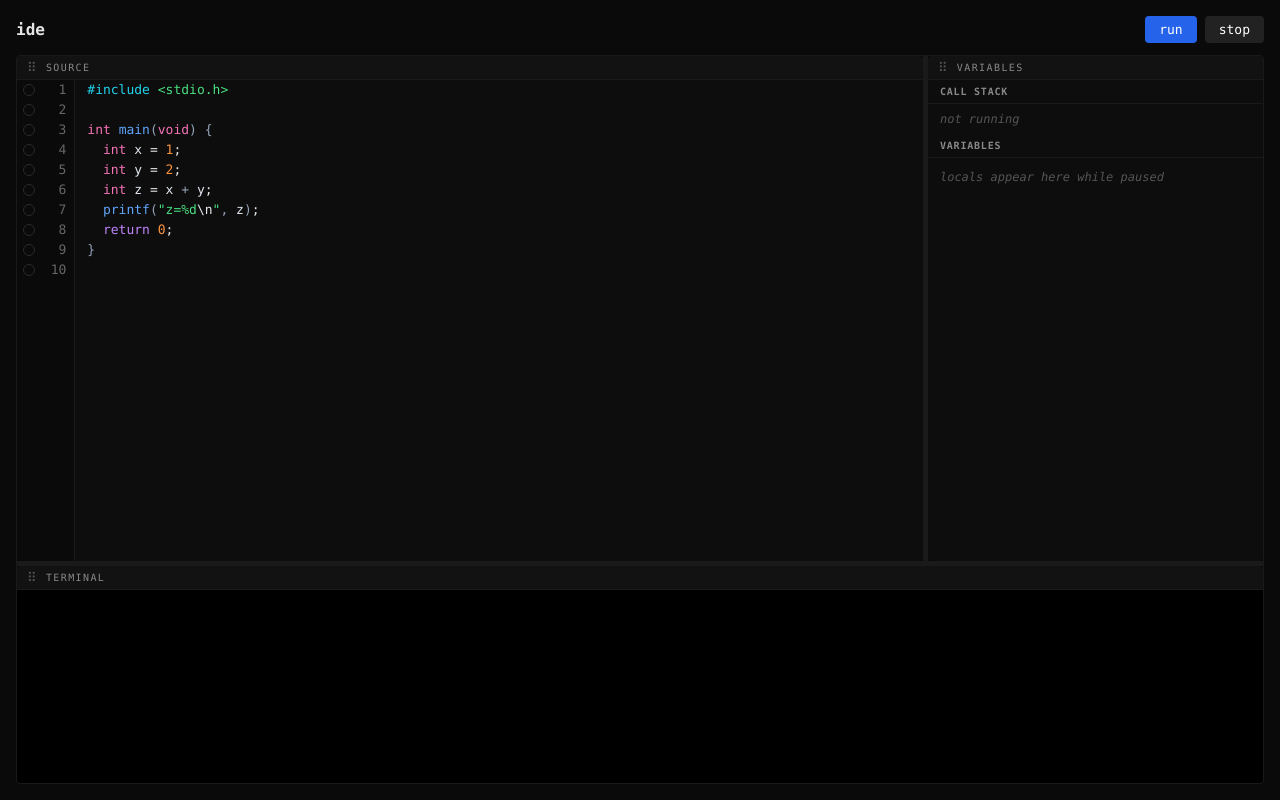
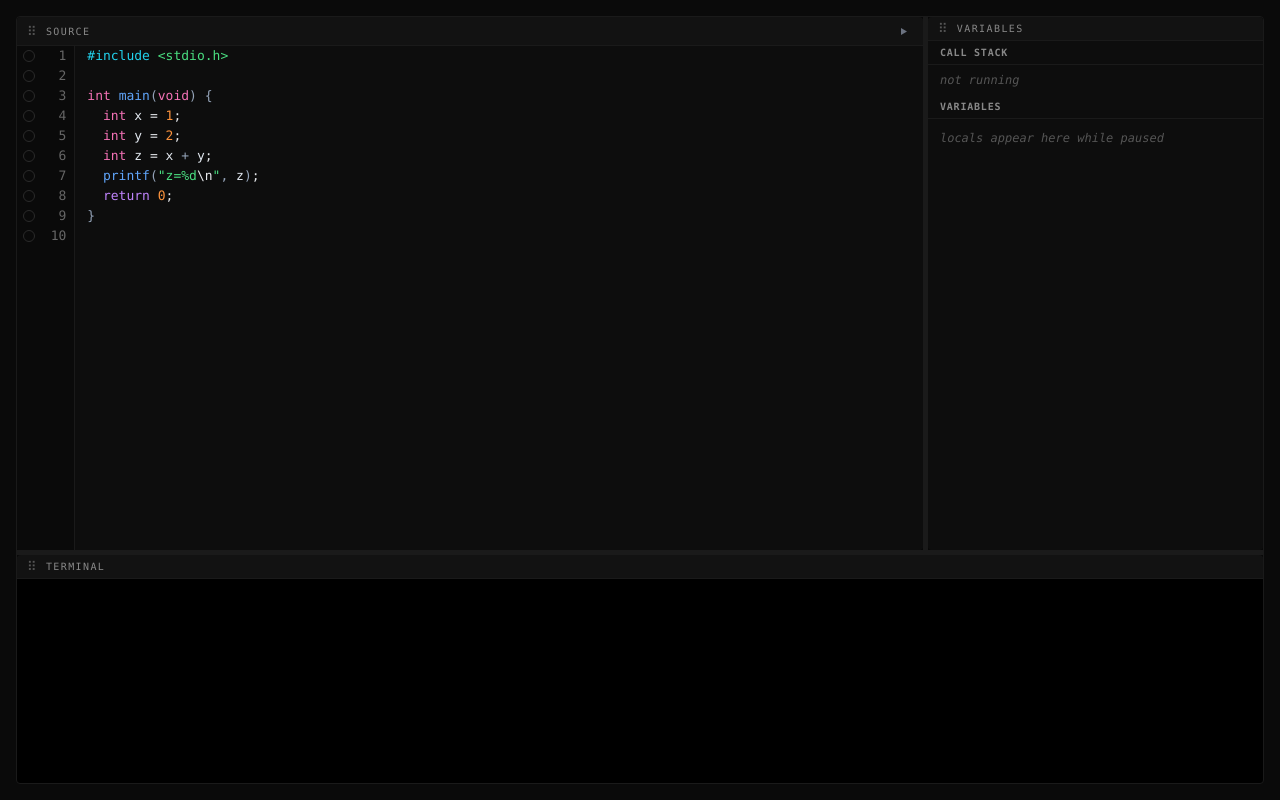
Before and after one commit to fabioibanez/ide, a Next.js app: page / in a window 1280 px wide. Built offline with nearby package versions, Linux system fonts and the light colour scheme.

Commit message:
feat: caviar action toolbar

```diff
--- a/app/page.tsx
+++ b/app/page.tsx
@@ -4,8 +4,8 @@ import { useCallback, useRef, useState } from 'react';
 
 import CodeEditor from '@/components/CodeEditor';
 import { defaultCode } from '@/components/constants';
-import { IdeHeader } from '@/components/IdeHeader';
 import ResizableWorkspace from '@/components/ResizableWorkspace';
+import { SourceActions } from '@/components/SourceActions';
 import Terminal, { type TerminalHandle } from '@/components/Terminal';
 import { VariablesPanel } from '@/components/VariablesPanel';
 import { useExecution } from '@/hooks/useExecution';
@@ -32,26 +32,13 @@ export default function Page() {
   return (
     <main
       style={{
+        height: '100vh',
+        padding: 16,
+        boxSizing: 'border-box',
         display: 'flex',
         flexDirection: 'column',
-        height: '100vh',
-        padding: 16,
-        gap: 12,
-        boxSizing: 'border-box',
       }}
     >
-      <IdeHeader
-        isRunning={exec.isRunning}
-        isPaused={exec.isPaused}
-        onRun={() => void exec.run(code, breakpoints)}
-        onStop={exec.stop}
-        onContinue={exec.resume}
-        onStepOver={exec.stepOver}
-        onStepIn={exec.stepIn}
-        onStepOut={exec.stepOut}
-      />
-
-      <div style={{ flex: 1, minHeight: 0, display: 'flex', flexDirection: 'column' }}>
       <ResizableWorkspace
         panes={{
           editor: (
@@ -77,8 +64,21 @@ export default function Page() {
           ),
           output: <Terminal ref={terminalRef} />,
         }}
+        paneActions={{
+          editor: (
+            <SourceActions
+              isRunning={exec.isRunning}
+              isPaused={exec.isPaused}
+              onRun={() => void exec.run(code, breakpoints)}
+              onStop={exec.stop}
+              onContinue={exec.resume}
+              onStepOver={exec.stepOver}
+              onStepIn={exec.stepIn}
+              onStepOut={exec.stepOut}
             />
-      </div>
+          ),
+        }}
+      />
     </main>
   );
 }
--- a/components/Btn.tsx
+++ /dev/null
@@ -1,31 +0,0 @@
-'use client';
-
-import { FONT } from './constants';
-
-export function Btn(props: {
-  label: string;
-  onClick: () => void;
-  disabled?: boolean;
-  color: string;
-}) {
-  const { label, onClick, disabled, color } = props;
-  return (
-    <button
-      type="button"
-      onClick={onClick}
-      disabled={disabled}
-      style={{
-        padding: '6px 14px',
-        background: disabled ? '#222' : color,
-        color: '#fff',
-        border: 'none',
-        borderRadius: 4,
-        cursor: disabled ? 'not-allowed' : 'pointer',
-        fontFamily: FONT,
-        fontSize: 13,
-      }}
-    >
-      {label}
-    </button>
-  );
-}
--- a/components/IdeHeader.tsx
+++ /dev/null
@@ -1,49 +0,0 @@
-'use client';
-
-import { Btn } from './Btn';
-
-export type IdeHeaderProps = {
-  isRunning: boolean;
-  isPaused: boolean;
-  onRun: () => void;
-  onStop: () => void;
-  onContinue: () => void;
-  onStepOver: () => void;
-  onStepIn: () => void;
-  onStepOut: () => void;
-};
-
-export function IdeHeader(props: IdeHeaderProps) {
-  const {
-    isRunning,
-    isPaused,
-    onRun,
-    onStop,
-    onContinue,
-    onStepOver,
-    onStepIn,
-    onStepOut,
-  } = props;
-
-  return (
-    <header style={{ display: 'flex', alignItems: 'center', gap: 8 }}>
-      <h1 style={{ margin: 0, fontSize: 16, fontWeight: 600 }}>ide</h1>
-      <div style={{ flex: 1 }} />
-      <Btn
-        label={isRunning ? 'running…' : 'run'}
-        onClick={onRun}
-        disabled={isRunning}
-        color="#2563eb"
-      />
-      <Btn label="stop" onClick={onStop} disabled={!isRunning} color="#7f1d1d" />
-      {isPaused && (
-        <>
-          <Btn label="continue" onClick={onContinue} color="#16a34a" />
-          <Btn label="step over" onClick={onStepOver} color="#334155" />
-          <Btn label="step in" onClick={onStepIn} color="#334155" />
-          <Btn label="step out" onClick={onStepOut} color="#334155" />
-        </>
-      )}
-    </header>
-  );
-}
--- a/components/ResizableWorkspace.tsx
+++ b/components/ResizableWorkspace.tsx
@@ -74,10 +74,12 @@ function persistPlacement(p: Placement) {
 function DockZone({
   zone,
   pane,
+  actions,
   children,
 }: {
   zone: ZoneId;
   pane: PaneId;
+  actions?: ReactNode;
   children: ReactNode;
 }) {
   const { setNodeRef: setDropRef, isOver } = useDroppable({
@@ -136,6 +138,19 @@ function DockZone({
           ⠿
         </span>
         {PANE_LABELS[pane]}
+        {actions && (
+          <>
+            <div style={{ flex: 1 }} />
+            <div
+              // Stop drag activation when interacting with actions; the title bar
+              // owns dnd-kit's pointerdown listener.
+              onPointerDown={(e) => e.stopPropagation()}
+              style={{ display: 'flex', alignItems: 'center', gap: 2, cursor: 'auto' }}
+            >
+              {actions}
+            </div>
+          </>
+        )}
       </div>
       <div
         style={{
@@ -155,13 +170,15 @@ function DockZone({
 
 export type ResizableWorkspaceProps = {
   panes: Record<PaneId, ReactNode>;
+  /** Optional action slot rendered on the right of each pane's title bar. */
+  paneActions?: Partial<Record<PaneId, ReactNode>>;
 };
 
 /**
  * VS Code–style dock: main (left) | side (right) on top, full-width panel on bottom.
  * Drag a pane’s title onto another zone to swap. Resize with the splitters.
  */
-export default function ResizableWorkspace({ panes }: ResizableWorkspaceProps) {
+export default function ResizableWorkspace({ panes, paneActions }: ResizableWorkspaceProps) {
   const [placement, setPlacement] = useState<Placement>(DEFAULT_PLACEMENT);
   const [dragZone, setDragZone] = useState<ZoneId | null>(null);
 
@@ -241,13 +258,13 @@ export default function ResizableWorkspace({ panes }: ResizableWorkspaceProps) {
               style={{ height: '100%', minHeight: 0, width: '100%' }}
             >
               <Panel id="main" minSize="28%" defaultSize="73%">
-                <DockZone zone="main" pane={placement.main}>
+                <DockZone zone="main" pane={placement.main} actions={paneActions?.[placement.main]}>
                   {panes[placement.main]}
                 </DockZone>
               </Panel>
               <Separator id="sep-main-side" style={{ width: 5 }} />
               <Panel id="side" minSize="18%" defaultSize="27%">
-                <DockZone zone="side" pane={placement.side}>
+                <DockZone zone="side" pane={placement.side} actions={paneActions?.[placement.side]}>
                   {panes[placement.side]}
                 </DockZone>
               </Panel>
@@ -255,7 +272,7 @@ export default function ResizableWorkspace({ panes }: ResizableWorkspaceProps) {
           </Panel>
           <Separator id="sep-top-panel" style={{ height: 5 }} />
           <Panel id="bottom" minSize="14%" defaultSize="30%">
-            <DockZone zone="panel" pane={placement.panel}>
+            <DockZone zone="panel" pane={placement.panel} actions={paneActions?.[placement.panel]}>
               {panes[placement.panel]}
             </DockZone>
           </Panel>
--- /dev/null
+++ b/components/SourceActions.tsx
@@ -0,0 +1,143 @@
+'use client';
+
+export type SourceActionsProps = {
+  isRunning: boolean;
+  isPaused: boolean;
+  onRun: () => void;
+  onStop: () => void;
+  onContinue: () => void;
+  onStepOver: () => void;
+  onStepIn: () => void;
+  onStepOut: () => void;
+};
+
+export function SourceActions(p: SourceActionsProps) {
+  return (
+    <>
+      {!p.isRunning && (
+        <ActionBtn label="run" onClick={p.onRun}>
+          <PlayIcon />
+        </ActionBtn>
+      )}
+      {p.isPaused && (
+        <>
+          <ActionBtn label="continue" onClick={p.onContinue}>
+            <PlayIcon />
+          </ActionBtn>
+          <ActionBtn label="step over" onClick={p.onStepOver}>
+            <StepOverIcon />
+          </ActionBtn>
+          <ActionBtn label="step into" onClick={p.onStepIn}>
+            <StepIntoIcon />
+          </ActionBtn>
+          <ActionBtn label="step out" onClick={p.onStepOut}>
+            <StepOutIcon />
+          </ActionBtn>
+        </>
+      )}
+      {p.isRunning && (
+        <ActionBtn label="stop" onClick={p.onStop}>
+          <StopIcon />
+        </ActionBtn>
+      )}
+    </>
+  );
+}
+
+function ActionBtn({
+  label,
+  onClick,
+  children,
+}: {
+  label: string;
+  onClick: () => void;
+  children: React.ReactNode;
+}) {
+  return (
+    <button
+      type="button"
+      className="ide-action-btn"
+      title={label}
+      aria-label={label}
+      onClick={onClick}
+    >
+      {children}
+    </button>
+  );
+}
+
+function PlayIcon() {
+  return (
+    <svg width="11" height="11" viewBox="0 0 11 11" fill="currentColor" aria-hidden>
+      <path d="M3 2 L9 5.5 L3 9 Z" />
+    </svg>
+  );
+}
+
+function StopIcon() {
+  return (
+    <svg width="11" height="11" viewBox="0 0 11 11" fill="currentColor" aria-hidden>
+      <rect x="2.5" y="2.5" width="6" height="6" />
+    </svg>
+  );
+}
+
+function StepOverIcon() {
+  return (
+    <svg
+      width="13"
+      height="13"
+      viewBox="0 0 13 13"
+      fill="none"
+      stroke="currentColor"
+      strokeWidth="1.2"
+      strokeLinecap="round"
+      strokeLinejoin="round"
+      aria-hidden
+    >
+      <path d="M2 7 Q6.5 1.5 11 7" />
+      <path d="M11 7 L8.7 5.6 M11 7 L9.2 8.6" />
+      <circle cx="6.5" cy="10.5" r="0.9" fill="currentColor" stroke="none" />
+    </svg>
+  );
+}
+
+function StepIntoIcon() {
+  return (
+    <svg
+      width="13"
+      height="13"
+      viewBox="0 0 13 13"
+      fill="none"
+      stroke="currentColor"
+      strokeWidth="1.2"
+      strokeLinecap="round"
+      strokeLinejoin="round"
+      aria-hidden
+    >
+      <path d="M6.5 2 L6.5 8" />
+      <path d="M3.8 5.5 L6.5 8.5 L9.2 5.5" />
+      <circle cx="6.5" cy="11.2" r="0.9" fill="currentColor" stroke="none" />
+    </svg>
+  );
+}
+
+function StepOutIcon() {
+  return (
+    <svg
+      width="13"
+      height="13"
+      viewBox="0 0 13 13"
+      fill="none"
+      stroke="currentColor"
+      strokeWidth="1.2"
+      strokeLinecap="round"
+      strokeLinejoin="round"
+      aria-hidden
+    >
+      <path d="M6.5 8 L6.5 2" />
+      <path d="M3.8 4.5 L6.5 1.5 L9.2 4.5" />
+      <circle cx="6.5" cy="11.2" r="0.9" fill="currentColor" stroke="none" />
+    </svg>
+  );
+}
--- a/components/constants.ts
+++ b/components/constants.ts
@@ -9,10 +9,5 @@ int main(void) {
 }
 `;
 
-export const FONT =
-  'ui-monospace, SFMono-Regular, Menlo, Monaco, Consolas, "Liberation Mono", "Courier New", monospace';
-
-export const FONT_SIZE = 13;
-
 /** Must match what the worker compiles (`rt.fs` key) and DAP setBreakpoints path. */
 export const SOURCE_PATH = '/main.c';
--- a/components/dock.css
+++ b/components/dock.css
@@ -15,3 +15,28 @@
   background: rgba(59, 130, 246, 0.55) !important;
   box-shadow: 0 0 16px rgba(59, 130, 246, 0.2);
 }
+
+.ide-action-btn {
+  display: inline-flex;
+  align-items: center;
+  justify-content: center;
+  width: 18px;
+  height: 18px;
+  padding: 0;
+  background: transparent;
+  border: none;
+  color: #6b7280;
+  cursor: pointer;
+  border-radius: 3px;
+  transition: color 0.12s ease, background 0.12s ease;
+}
+
+.ide-action-btn:hover {
+  color: #f1f5f9;
+  background: rgba(255, 255, 255, 0.06);
+}
+
+.ide-action-btn:focus-visible {
+  outline: 1px solid rgba(99, 102, 241, 0.6);
+  outline-offset: 1px;
+}
```
Lines whose indentation alone changed are shown as unchanged.
